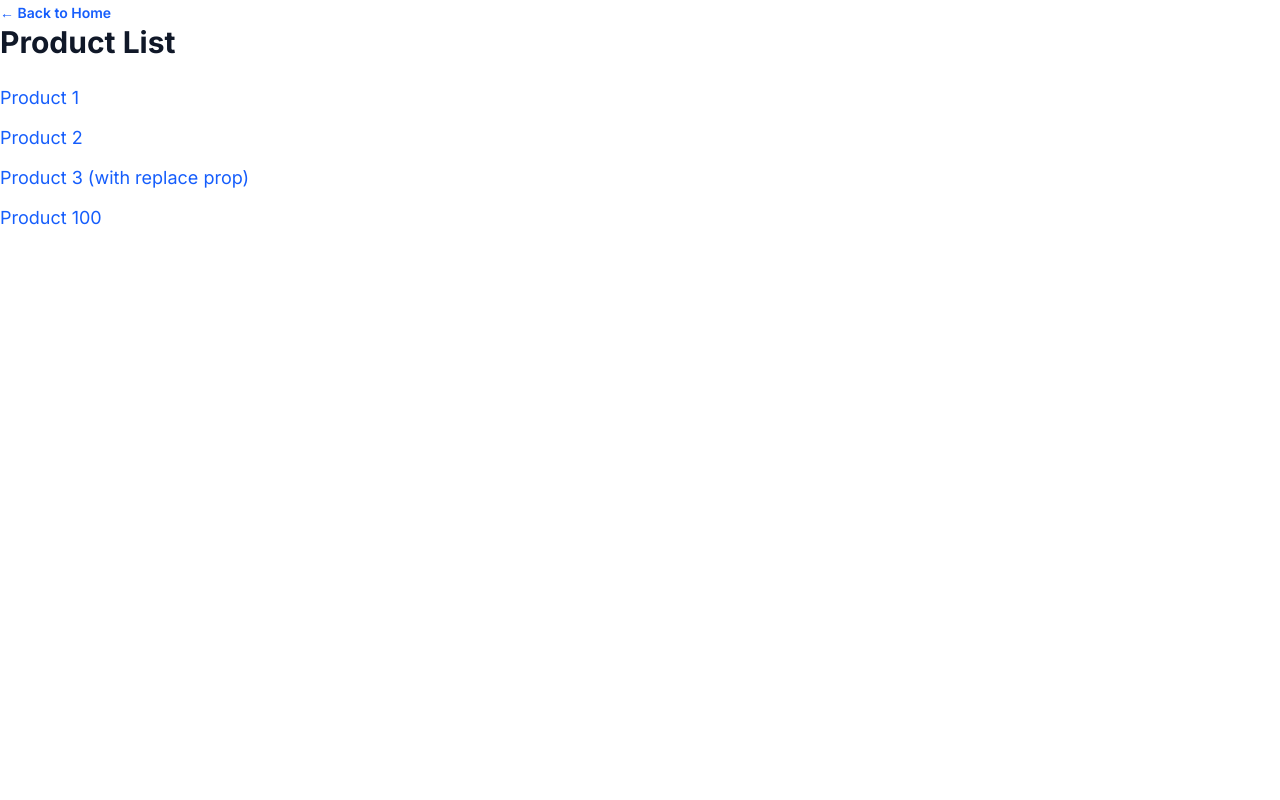
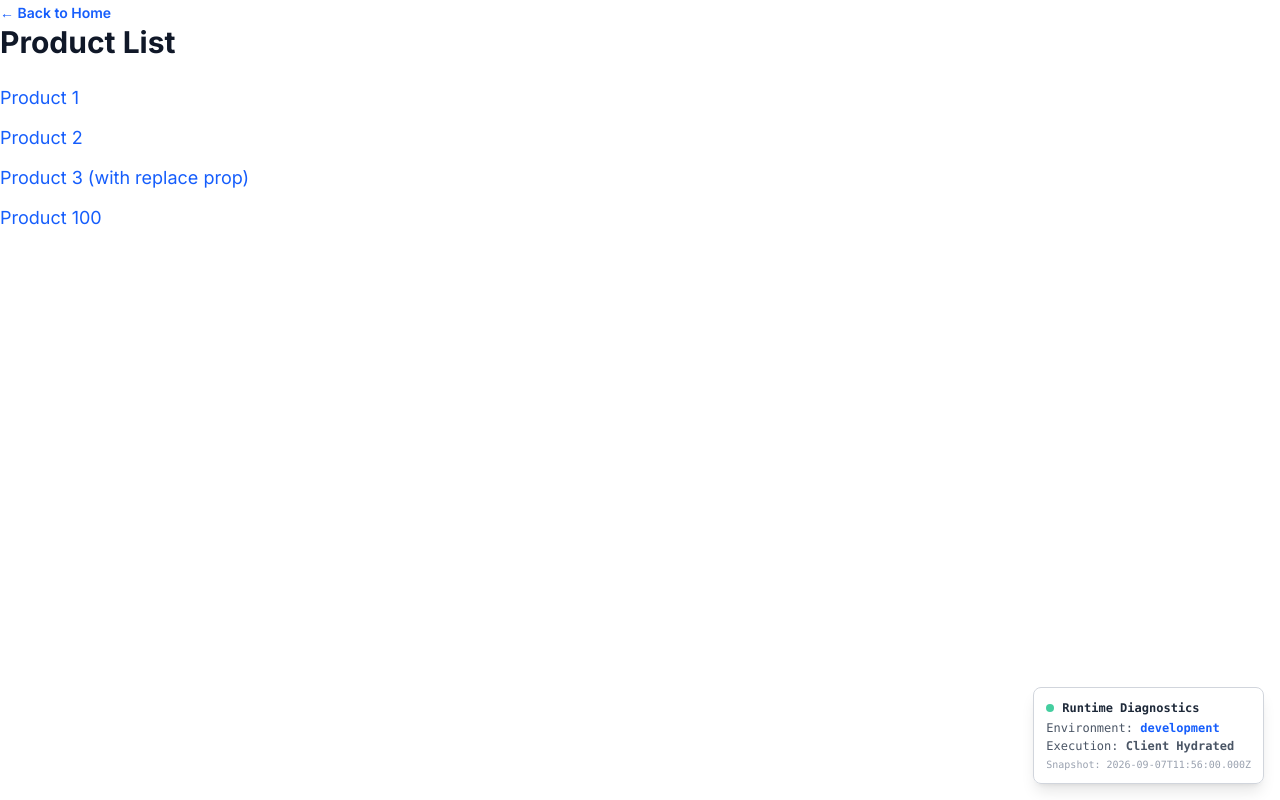
Before and after one commit to Nisarg-jain/next.js--mastery, a Next.js app: page / in a window 1280 px wide. Built offline with nearby package versions, Linux system fonts and the light colour scheme.

Commit message:
"feat(diagnostics): add runtime environment badge component to root layout"

```diff
--- a/src/app/layout.tsx
+++ b/src/app/layout.tsx
@@ -2,6 +2,7 @@ import type { Metadata } from "next";
 import { Inter } from "next/font/google";
 import "./globals.css";
 import { ThemeProvider } from "../components/theme-provider";
+import SystemBadge from "../components/system-badge";
 
 const inter = Inter({ subsets: ["latin"] });
 
@@ -18,7 +19,10 @@ export default function RootLayout({
   return (
     <html lang="en">
       <body className={inter.className}>
-        <ThemeProvider>{children}</ThemeProvider>
+        <ThemeProvider>
+          {children}
+          <SystemBadge />
+        </ThemeProvider>
       </body>
     </html>
   );
--- /dev/null
+++ b/src/components/system-badge.tsx
@@ -0,0 +1,19 @@
+export default function SystemBadge() {
+  const nodeEnv = process.env.NODE_ENV;
+  const isServer = typeof window === "undefined";
+  const timestamp = new Date().toISOString();
+
+  return (
+    <aside className="fixed bottom-4 right-4 z-50 rounded-lg border border-gray-300 dark:border-gray-700 bg-white/90 dark:bg-gray-900/90 p-3 shadow-lg backdrop-blur-sm text-xs font-mono">
+      <div className="flex items-center gap-2 mb-1 font-semibold text-gray-800 dark:text-gray-200">
+        <span className="h-2 w-2 rounded-full bg-emerald-500 animate-pulse" />
+        Runtime Diagnostics
+      </div>
+      <div className="space-y-0.5 text-gray-600 dark:text-gray-400">
+        <p>Environment: <span className="font-semibold text-blue-600 dark:text-blue-400">{nodeEnv}</span></p>
+        <p>Execution: <span className="font-semibold">{isServer ? "Server Context" : "Client Hydrated"}</span></p>
+        <p className="text-[10px] text-gray-400 dark:text-gray-500 mt-1">Snapshot: {timestamp}</p>
+      </div>
+    </aside>
+  );
+}
```
